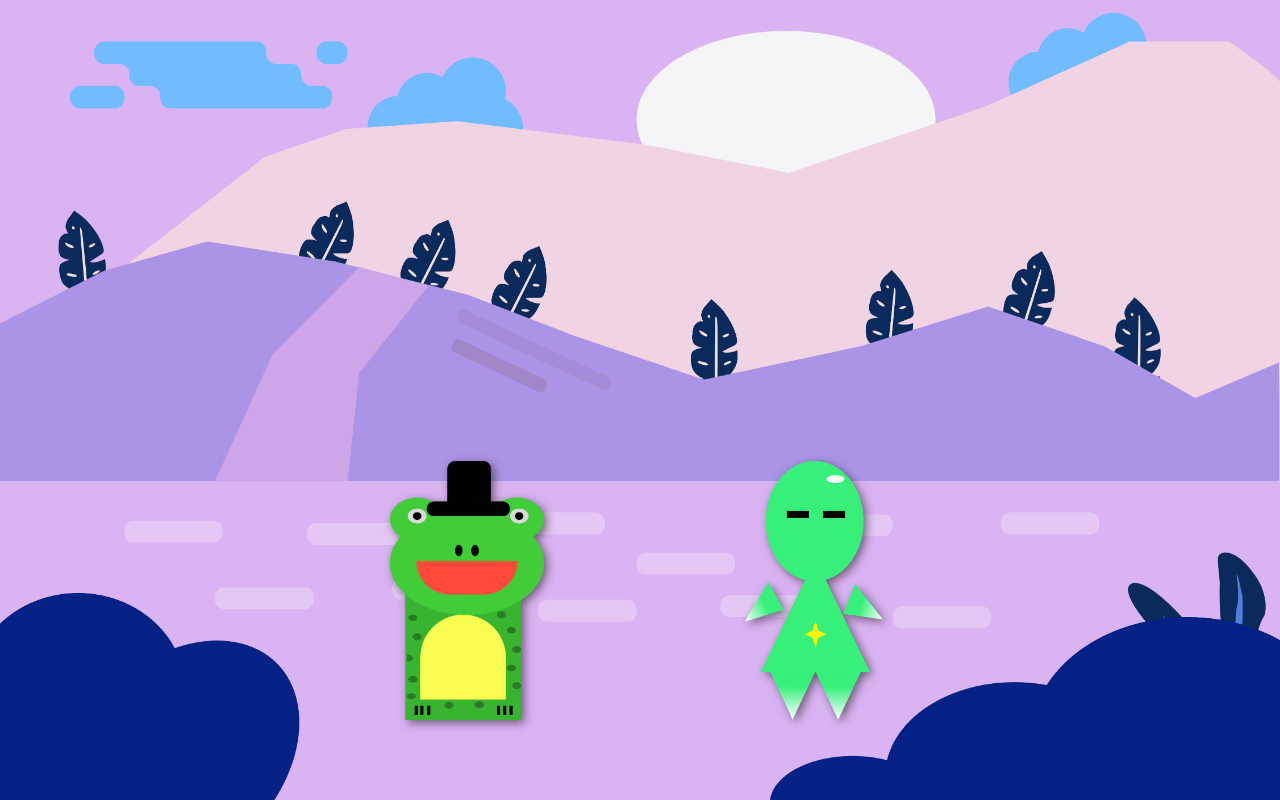
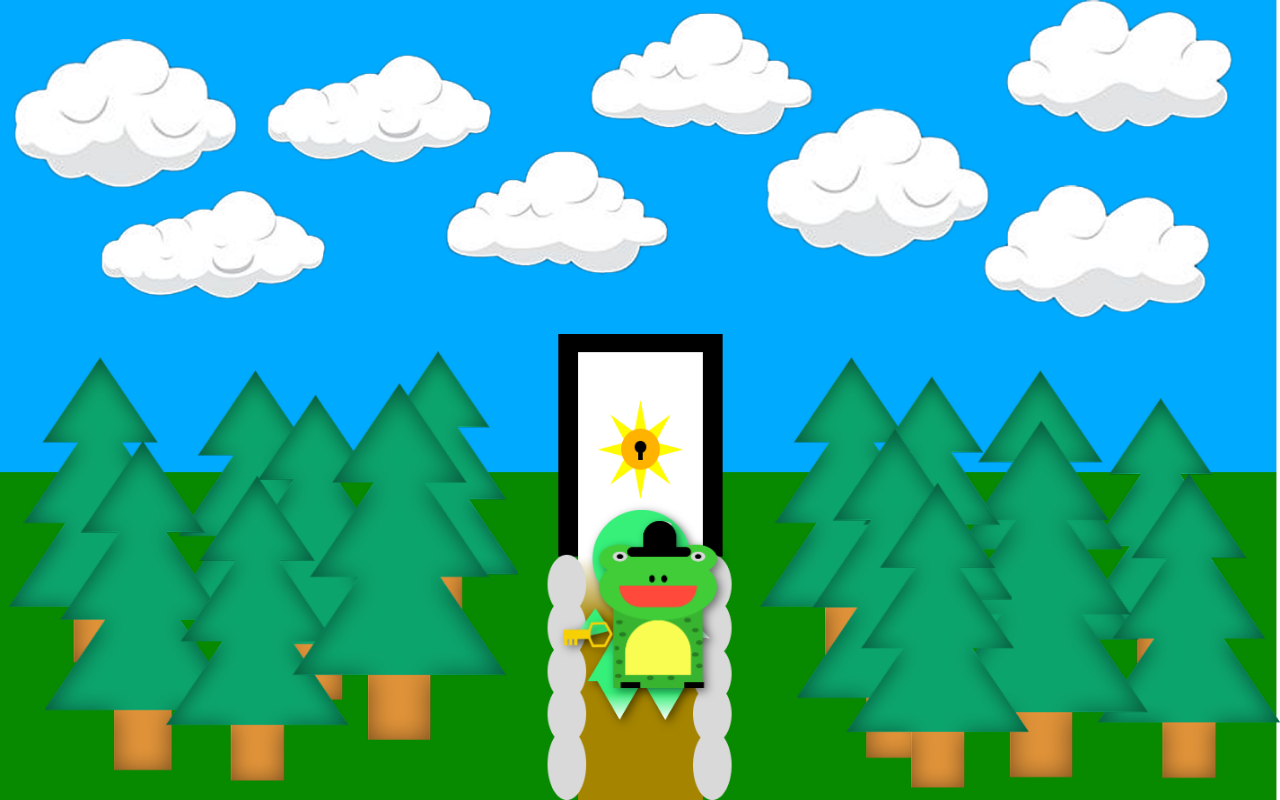
Before and after one commit to freeman-free/bootcamp-2, a plain HTML site: page Tweede-pagina/html/index.html in a window 1280 px wide. Drawn offline with Linux system fonts and the light colour scheme.

Commit message:
alle pagina af

```diff
--- /dev/null
+++ b/Tweede-pagina/css/style.css
@@ -0,0 +1,57 @@
+body {
+    margin: 0;
+    padding: 0;
+    overflow: hidden;
+}
+
+.full-page-link {
+    position: absolute;
+    top: 0;
+    left: 0;
+    width: 100%;
+    height: 100%;
+    z-index: 10;
+}
+
+#banner {
+    width: 100vw;
+    height: 100vh;
+    display: block;
+    position: relative;
+}
+
+.karakters {
+    position: absolute;
+    bottom: 10%;
+    width: 100%;
+    display: flex;
+    justify-content: center;
+    gap: 15%;
+}
+
+.karakters img {
+    width: 12%;
+    max-width: 180px;
+    filter: drop-shadow(3px 3px 5px rgba(0, 0, 0, 0.5));
+    position: relative;
+}
+
+#character-left {
+    left: -20%;
+    animation: walk-left 3s forwards ease-in-out;
+}
+
+#character-right {
+    right: -20%;
+    animation: walk-right 3s forwards ease-in-out;
+}
+
+@keyframes walk-left {
+    0% { left: -20%; opacity: 0; }
+    100% { left: 0%; opacity: 1; }
+}
+
+@keyframes walk-right {
+    0% { right: -20%; opacity: 0; }
+    100% { right: 0%; opacity: 1; }
+}
--- a/Derde-pagina/html/index.html
+++ b/Tweede-pagina/html/index.html
@@ -4,20 +4,20 @@
     <meta charset="UTF-8">
     <meta name="viewport" content="width=device-width, initial-scale=1.0">
     <link rel="stylesheet" href="../css/style.css">
-    <title>Bos 1</title>
+    <title>Bos 2</title>
 </head>
 <body>
 
-    <a href="../../Eerste-pagina/html/index.html" class="full-page-link"></a> <!-- Klikbare laag -->
+    <a href="../../Derde-pagina/html/index.html" class="full-page-link"></a> <!-- Klikbare laag -->
 
     <main>
         <div>
-            <img src="../../assets/Frame 3.png" id="banner">
+            <img src="../../assets/Group 39.png" id="banner">
         </div>
 
         <div class="karakters">
-            <img src="../../assets/K-Adam.png" id="character-left">
-            <img src="../../assets/Seph.png" id="character-right">
+            <img src="../../assets/Seph.png" id="character-left">
+            <img src="../../assets/Group 44.png" id="character-right">
         </div>
 
     </main>
--- /dev/null
+++ b/Tweede-pagina/js/javascript.js
@@ -0,0 +1,15 @@
+document.addEventListener("DOMContentLoaded", function () {
+    const characterRight = document.getElementById("character-right");
+
+    if (!characterRight) {
+        console.error("Element #character-right niet gevonden!");
+        return;
+    }
+
+    setTimeout(() => {
+        characterRight.style.position = "absolute";
+        characterRight.style.left = "50%";
+        characterRight.style.transform = "translateX(-50%)";
+        characterRight.style.bottom = "15%";
+    }, 3000);
+});
```
Also changed, not shown: Eerste-pagina/html/index.html (+1 -1 lines), assets/Group 44.png (added), assets/Hoet.png (deleted), assets/K-Adam (1).png (deleted).
